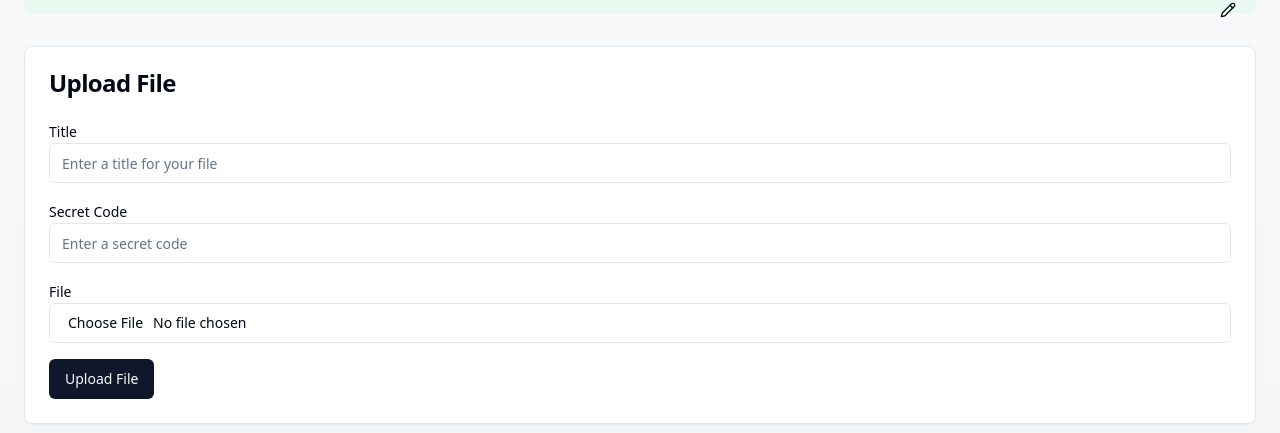
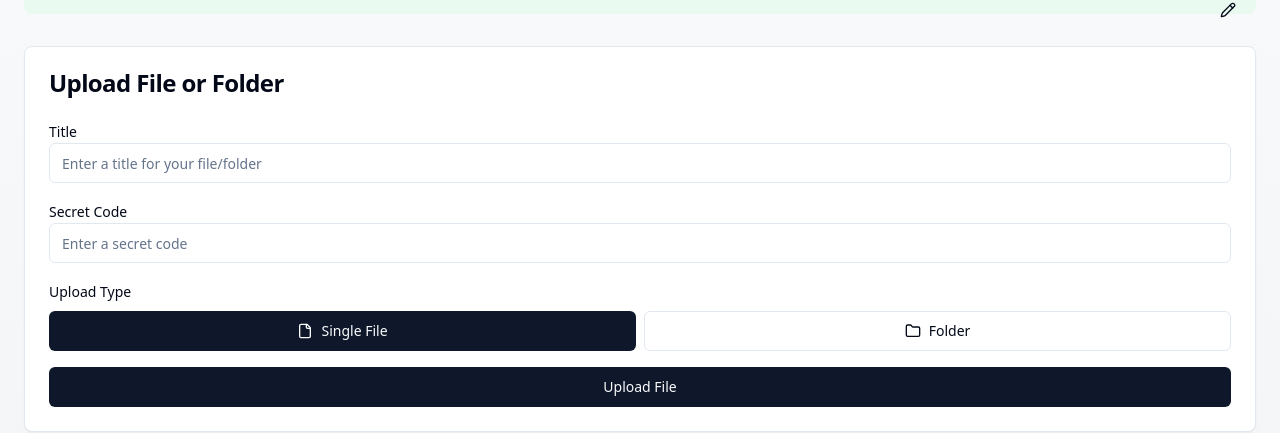
Before and after one commit to mahad-ahmed12/uitstudentlibrary, a React (Vite) app: page / in a window 1280 px wide. Shown: the part 190-623 px from the top of the page. Built offline with nearby package versions, Linux system fonts and the light colour scheme; no server answers; the database is empty.

Commit message:
Allow folder uploads
Enable uploading entire folders without zipping.

```diff
--- a/src/components/ui/FileUpload.tsx
+++ b/src/components/ui/FileUpload.tsx
@@ -5,27 +5,99 @@ import { Input } from "./input";
 import { Label } from "./label";
 import { useToast } from "@/hooks/use-toast";
 import { supabase } from "@/integrations/supabase/client";
+import { FileIcon, FolderIcon } from "lucide-react";
 
 export function FileUpload() {
-  const [file, setFile] = useState<File | null>(null);
+  const [files, setFiles] = useState<FileList | null>(null);
   const [title, setTitle] = useState("");
   const [secretCode, setSecretCode] = useState("");
   const [isUploading, setIsUploading] = useState(false);
+  const [uploadProgress, setUploadProgress] = useState(0);
+  const [isFolder, setIsFolder] = useState(false);
   const { toast } = useToast();
+
+  const handleFileChange = (e: React.ChangeEvent<HTMLInputElement>) => {
+    if (e.target.files && e.target.files.length > 0) {
+      setFiles(e.target.files);
+      // Auto-populate title with folder name if it's a folder upload
+      if (e.target.webkitdirectory && e.target.files.length > 0) {
+        const firstFile = e.target.files[0];
+        const folderPath = firstFile.webkitRelativePath;
+        const folderName = folderPath.split('/')[0];
+        setTitle(folderName);
+        setIsFolder(true);
+      } else {
+        setIsFolder(false);
+      }
+    }
+  };
 
   const handleUpload = async (e: React.FormEvent) => {
     e.preventDefault();
-    if (!file || !title || !secretCode) {
+    if (!files || files.length === 0 || !title || !secretCode) {
       toast({
         title: "Missing information",
-        description: "Please fill in all fields and select a file.",
+        description: "Please fill in all fields and select file(s).",
         variant: "destructive",
       });
       return;
     }
 
     setIsUploading(true);
+    setUploadProgress(0);
+
     try {
+      if (isFolder) {
+        // Folder upload - we'll upload each file while maintaining folder structure
+        const totalFiles = files.length;
+        let filesProcessed = 0;
+
+        for (let i = 0; i < files.length; i++) {
+          const file = files[i];
+          const relativePath = (file as any).webkitRelativePath;
+
+          // Create path that preserves folder structure
+          const filePath = `${title}/${relativePath}`;
+
+          // Upload the file to Supabase storage
+          const { error: uploadError } = await supabase.storage
+            .from("files")
+            .upload(filePath, file, {
+              contentType: file.type,
+              upsert: false
+            });
+
+          if (uploadError) {
+            console.error(`Error uploading ${filePath}:`, uploadError);
+            // Continue with other files even if one fails
+          }
+
+          // Record in database
+          const { error: dbError } = await supabase.from("shared_files").insert({
+            title,
+            filename: relativePath,
+            file_path: filePath,
+            secret_code: secretCode,
+            content_type: file.type,
+            size: file.size,
+          });
+
+          if (dbError) {
+            console.error(`Error saving metadata for ${filePath}:`, dbError);
+          }
+
+          // Update progress
+          filesProcessed++;
+          setUploadProgress(Math.round((filesProcessed / totalFiles) * 100));
+        }
+
+        toast({
+          title: "Success!",
+          description: `Folder '${title}' with ${totalFiles} files has been uploaded.`,
+        });
+      } else {
+        // Single file upload - use existing logic
+        const file = files[0];
         const fileExt = file.name.split(".").pop();
         const filePath = `${crypto.randomUUID()}.${fileExt}`;
 
@@ -50,14 +122,18 @@ export function FileUpload() {
           title: "Success!",
           description: "Your file has been uploaded.",
         });
+      }
 
-      setFile(null);
+      setFiles(null);
       setTitle("");
       setSecretCode("");
+      setUploadProgress(0);
+      setIsFolder(false);
     } catch (error) {
+      console.error("Upload error:", error);
       toast({
         title: "Error",
-        description: "Failed to upload file. Please try again.",
+        description: "Failed to upload. Please try again.",
         variant: "destructive",
       });
     } finally {
@@ -73,7 +149,7 @@ export function FileUpload() {
           id="title"
           value={title}
           onChange={(e) => setTitle(e.target.value)}
-          placeholder="Enter a title for your file"
+          placeholder="Enter a title for your file/folder"
           required
         />
       </div>
@@ -87,17 +163,84 @@ export function FileUpload() {
           required
         />
       </div>
-      <div>
-        <Label htmlFor="file">File</Label>
+      <div className="space-y-2">
+        <Label>Upload Type</Label>
+        <div className="flex flex-col sm:flex-row gap-2">
+          <div className="flex-1">
+            <Button
+              type="button"
+              variant={!isFolder ? "default" : "outline"}
+              className="w-full justify-center items-center gap-2"
+              onClick={() => {
+                setIsFolder(false);
+                const fileInput = document.getElementById('fileInput') as HTMLInputElement;
+                if (fileInput) {
+                  fileInput.webkitdirectory = false;
+                  fileInput.multiple = false;
+                  fileInput.click();
+                }
+              }}
+            >
+              <FileIcon className="w-4 h-4" /> Single File
+            </Button>
+          </div>
+          <div className="flex-1">
+            <Button
+              type="button"
+              variant={isFolder ? "default" : "outline"}
+              className="w-full justify-center items-center gap-2"
+              onClick={() => {
+                setIsFolder(true);
+                const fileInput = document.getElementById('fileInput') as HTMLInputElement;
+                if (fileInput) {
+                  fileInput.webkitdirectory = true;
+                  fileInput.multiple = true;
+                  fileInput.click();
+                }
+              }}
+            >
+              <FolderIcon className="w-4 h-4" /> Folder
+            </Button>
+          </div>
+        </div>
+      </div>
+      <div className="hidden">
         <Input
-          id="file"
+          id="fileInput"
           type="file"
-          onChange={(e) => setFile(e.target.files?.[0] || null)}
+          webkitdirectory={isFolder ? "" : undefined}
+          multiple={isFolder}
+          onChange={handleFileChange}
           required
         />
       </div>
-      <Button type="submit" disabled={isUploading}>
-        {isUploading ? "Uploading..." : "Upload File"}
+      {files && files.length > 0 && (
+        <div className="bg-gray-50 p-3 rounded-md">
+          {isFolder ? (
+            <div>
+              <p className="font-medium">Folder: {title}</p>
+              <p className="text-sm text-gray-500">{files.length} files selected</p>
+            </div>
+          ) : (
+            <p className="font-medium">File: {files[0].name}</p>
+          )}
+        </div>
+      )}
+      {isUploading && uploadProgress > 0 && (
+        <div className="w-full bg-gray-200 rounded-full h-2.5">
+          <div
+            className="bg-blue-600 h-2.5 rounded-full transition-all duration-300"
+            style={{ width: `${uploadProgress}%` }}
+          ></div>
+          <p className="text-xs text-gray-500 mt-1 text-center">{uploadProgress}% complete</p>
+        </div>
+      )}
+      <Button type="submit" disabled={isUploading} className="w-full">
+        {isUploading ?
+          (isFolder ? `Uploading folder (${uploadProgress}%)...` : "Uploading...")
+          :
+          (isFolder ? "Upload Folder" : "Upload File")
+        }
       </Button>
     </form>
   );
--- a/src/pages/Index.tsx
+++ b/src/pages/Index.tsx
@@ -117,6 +117,7 @@ const Index = () => {
   return (
     <>
       <Helmet>
+        <title>Student Library</title>
         <meta name="viewport" content="width=device-width, initial-scale=1.0, maximum-scale=1.0, user-scalable=no" />
       </Helmet>
       <div className="min-h-screen bg-gradient-to-b from-gray-50 to-gray-100 p-3 sm:p-6">
@@ -161,7 +162,7 @@ const Index = () => {
           <div className="grid gap-4 sm:gap-8">
             <Card>
               <CardHeader>
-                <CardTitle>Upload File</CardTitle>
+                <CardTitle>Upload File or Folder</CardTitle>
               </CardHeader>
               <CardContent>
                 <FileUpload />
```
Lines whose indentation alone changed are shown as unchanged.
